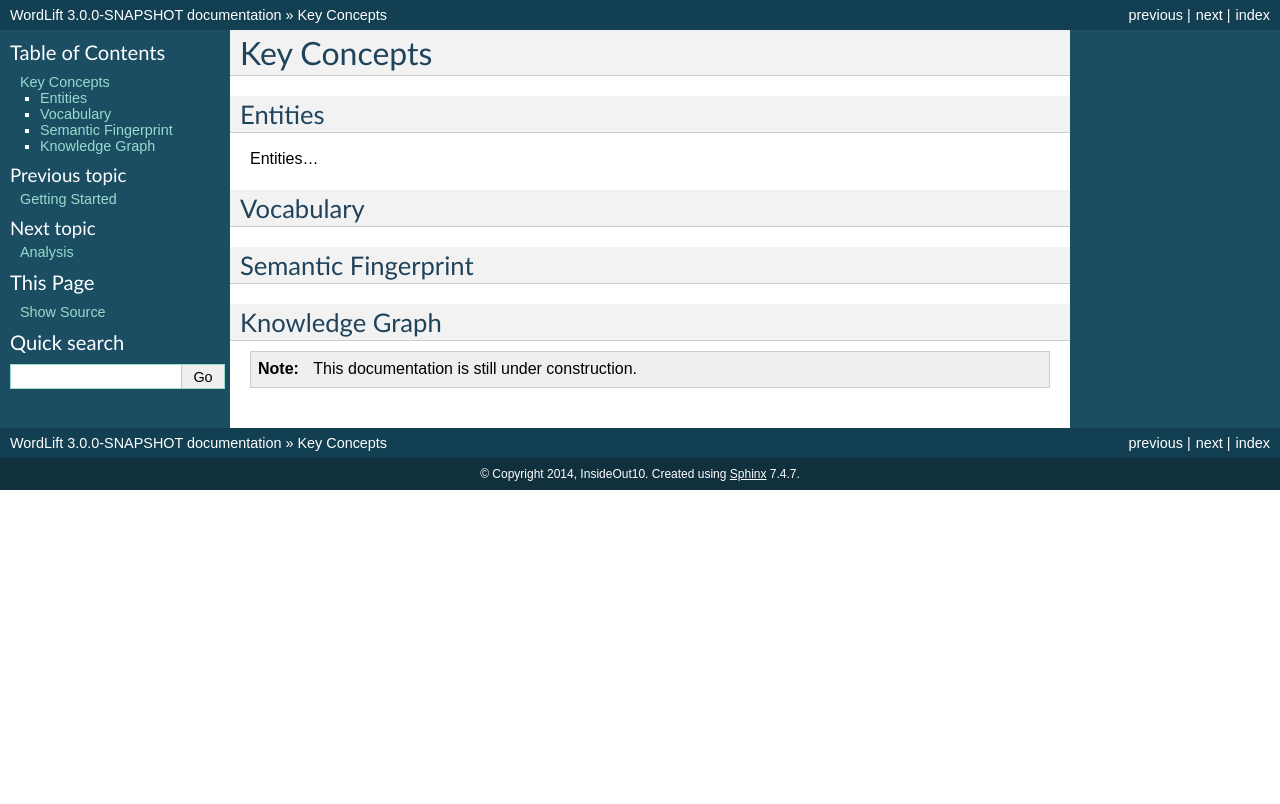
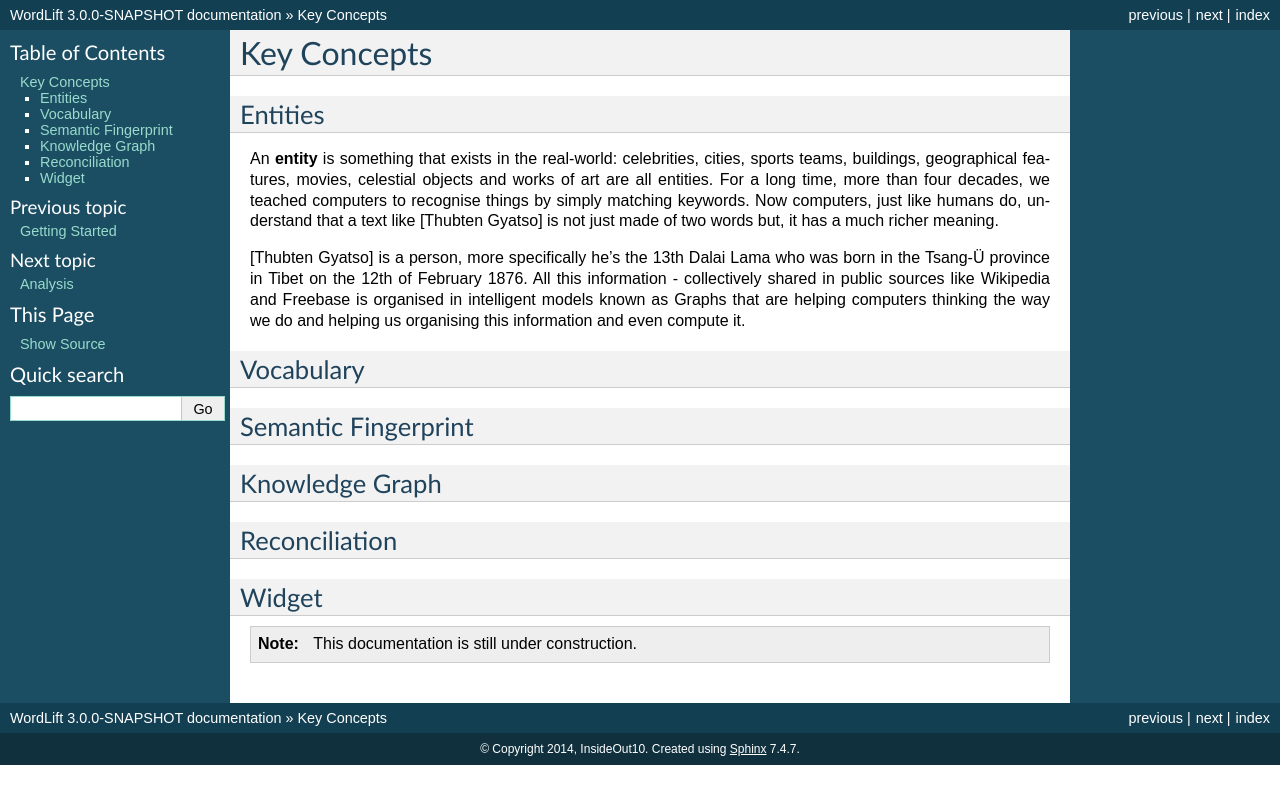
Before and after one commit to insideout10/wordlift-docs, a Sphinx documentation site: the page built from docs/key-concepts.rst, in a window 1280 px wide. Shown: the top 804 px of the page. Built offline with Sphinx 7.4.7, drawn with Linux system fonts in a browser that asks for light colours.

Commit message:
Adding Entities

```diff
--- a/docs/key-concepts.rst
+++ b/docs/key-concepts.rst
@@ -4,20 +4,29 @@
 Entities
 _____________
 
-Entities...
+An **entity** is something that exists in the real-world: celebrities, cities, sports teams, buildings, geographical features, movies, celestial objects and works of art are all entities. For a long time, more than four decades, we teached computers to recognise things by simply matching keywords. Now computers, just like humans do, understand that a text like [Thubten Gyatso] is not just made of two words but, it has a much richer meaning.
+
+[Thubten Gyatso] is a person, more specifically he's the 13th Dalai Lama who was born in the Tsang-Ü province in Tibet on the 12th of February 1876. All this information - collectively shared in public sources like Wikipedia and Freebase is organised in intelligent models known as Graphs that are helping computers thinking the way we do and helping us organising this information and even compute it.
 
 Vocabulary
-____________
+_____________
 
 
 Semantic Fingerprint
-__________
+_____________
 
 
 Knowledge Graph
 _____________
 
 
+Reconciliation
+_____________
+
+
+Widget
+_____________
+
 .. note::
 
     This documentation is still under construction.
```
